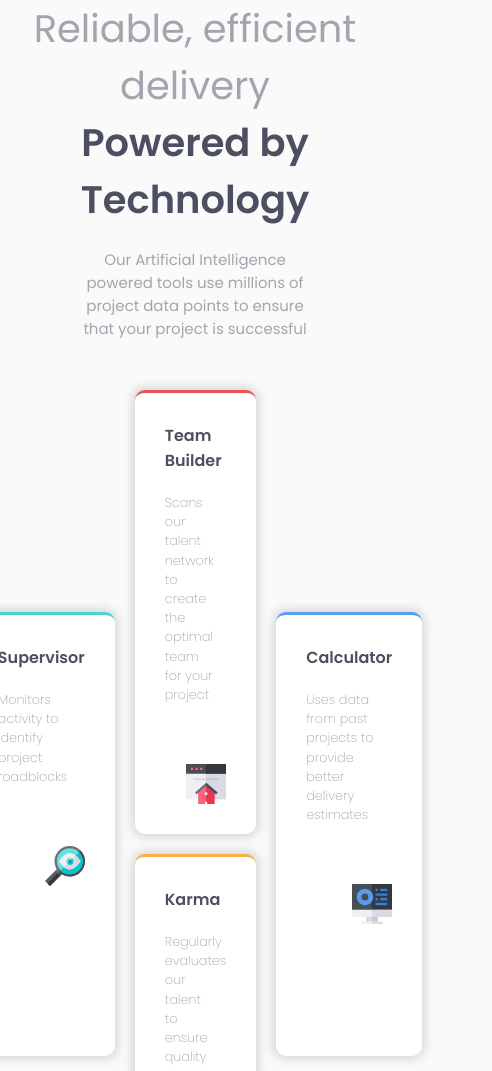
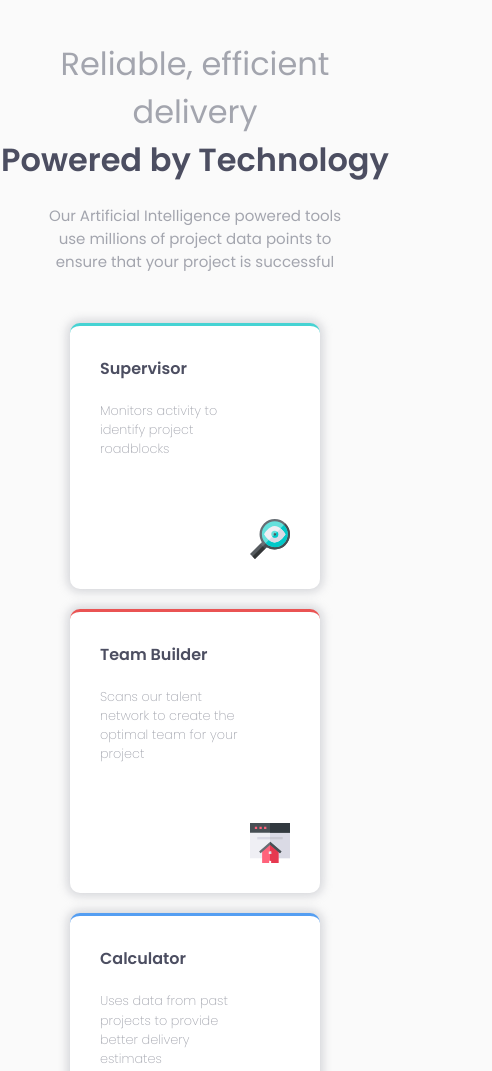
Before and after one commit to kola080/four-card-feature-section, a plain HTML site: page index.html in a window 390 px wide. Shown: the top 1071 px of the page, 492 px wide, since content can reach past the window. Drawn offline with Linux system fonts and the light colour scheme.

Commit message:
fixed the responsiveness

```diff
--- a/index.css
+++ b/index.css
@@ -48,6 +48,7 @@ body {
   font-weight: 600;
   color: var(--very-dark-blue);
   text-align: center;
+  margin-top: 40px;
 }
 .topic {
   font-weight: 400;
@@ -96,3 +97,24 @@ body {
 .box:nth-of-type(3) {
   border-top-color: var(--blue);
 }
+@media (max-width: 450px) {
+  .container {
+    display: flex;
+    flex-direction: column;
+  }
+  .box:first-of-type,
+  .box:nth-of-type(3) {
+    transform: translateY(0);
+  }
+  .header {
+    font-size: 1rem;
+  }
+  .paragraph {
+    width: 80%;
+  }
+}
+@media (max-width: 1000px) and (min-width: 450px) {
+  .box > p {
+    width: 100%;
+  }
+}
```
